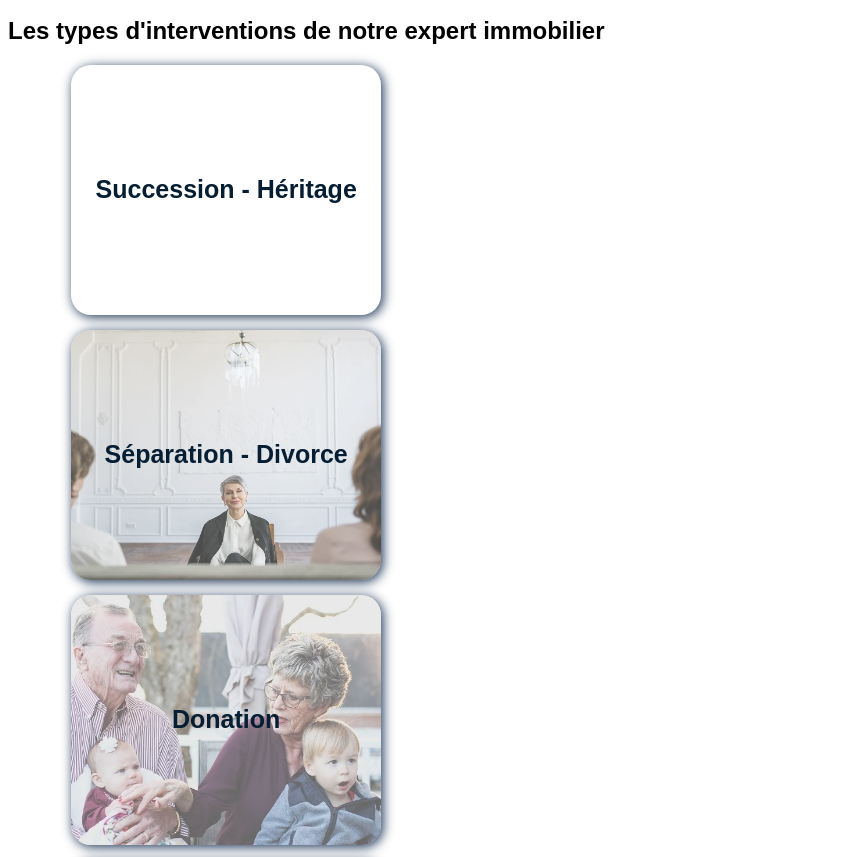
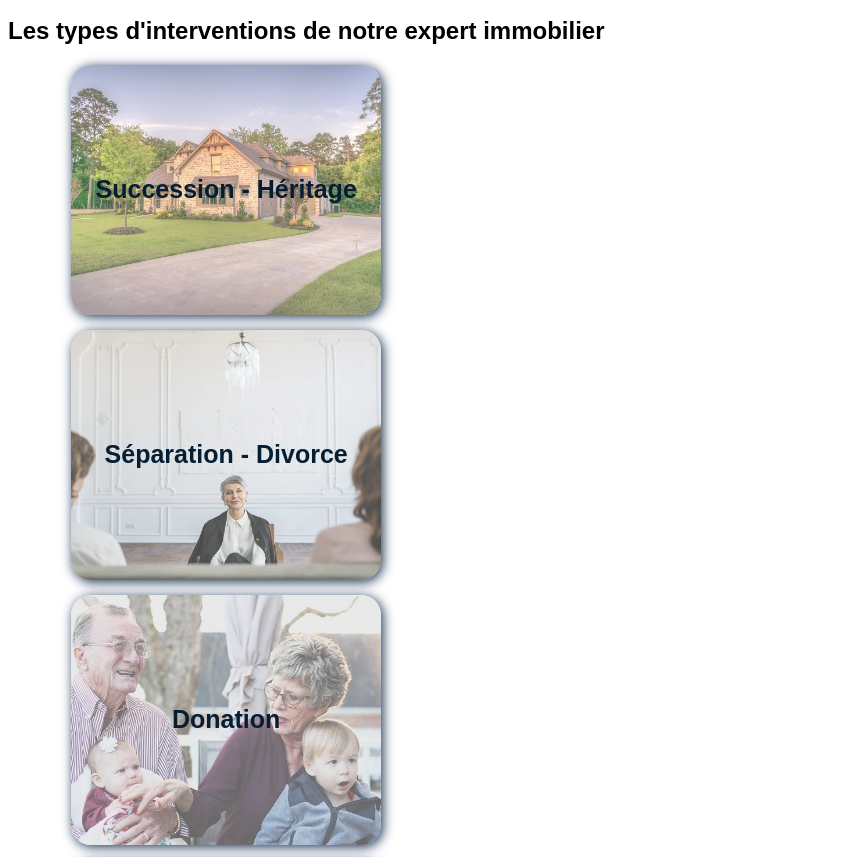
Before and after one commit to SLiberas06/JMR-Expertise, a plain HTML site: page index.html in a window 1280 px wide. Shown: the part 849-1706 px from the top of the page, without its empty margins (0-852 px from the left). Drawn offline with Linux system fonts and the light colour scheme.

Commit message:
correction appel img scss

```diff
--- a/Styles.scss
+++ b/Styles.scss
@@ -142,7 +142,7 @@ header{
             }
         }
         .type1{
-            background:url("Images/héritage.webp") no-repeat center ;
+            background:url("Images/heritage.webp") no-repeat center ;
             background-size: cover;
             background-position: center;
         }
```
Also changed, not shown: Styles.css, 1 other file.
